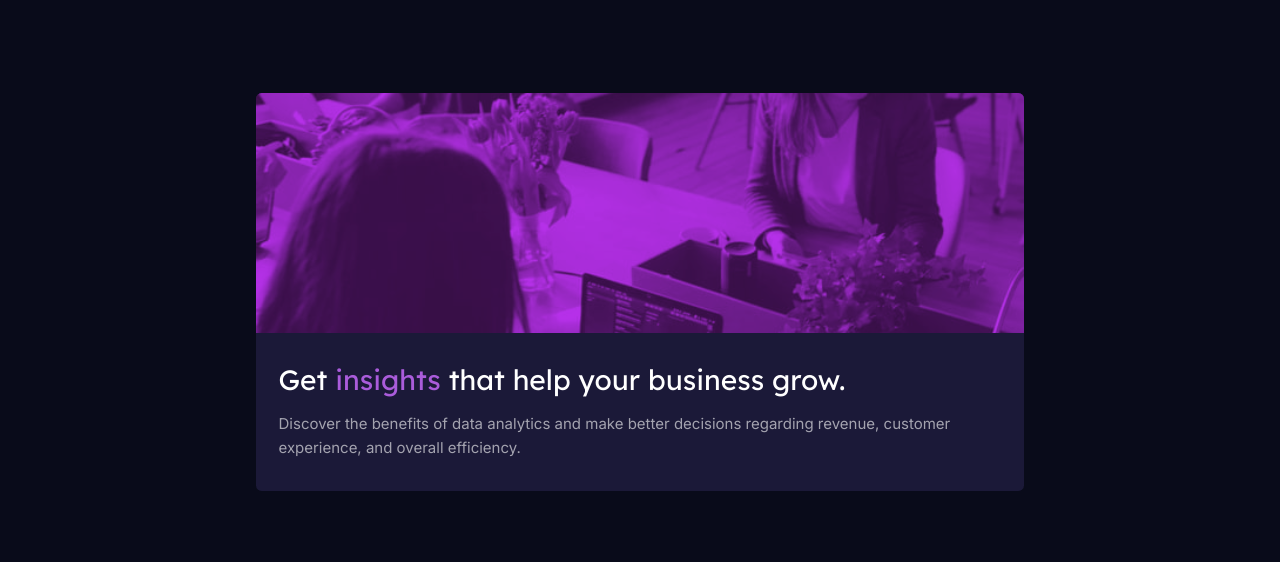
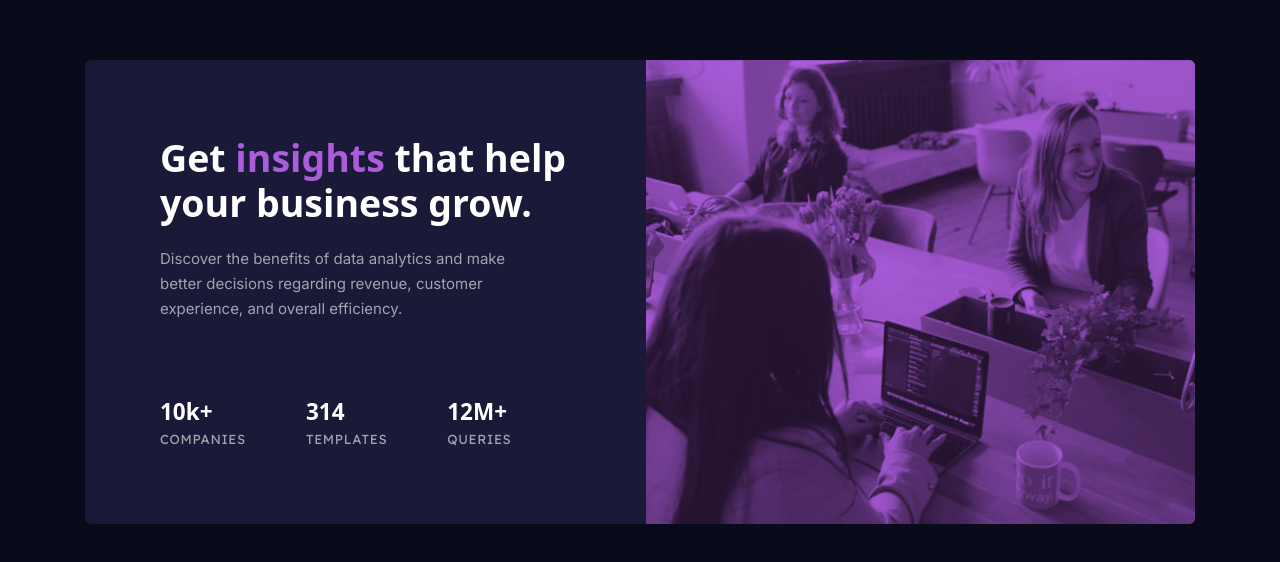
Before and after one commit to 0xShynn/frontendmentor-stats-preview-card-challenge, a React (Create React App) app: page / in a window 1280 px wide. Shown: the part 108-670 px from the top of the page. Built offline with nearby package versions, Linux system fonts and the light colour scheme.

Commit message:
updated: preview component styling

```diff
--- a/public/index.html
+++ b/public/index.html
@@ -2,7 +2,7 @@
 <html lang="en">
   <head>
     <meta charset="utf-8" />
-    <link rel="icon" href="%PUBLIC_URL%/favicon.ico" />
+    <link rel="icon" href="../src/assets/images/favicon-32x32.png" />
     <meta name="viewport" content="width=device-width, initial-scale=1" />
     <meta name="theme-color" content="#000000" />
     <meta
--- a/src/App.js
+++ b/src/App.js
@@ -3,7 +3,7 @@ import PreviewCard from './components/PreviewCard';
 
 function App() {
   return (
-    <div className="flex items-center justify-center min-h-screen p-8">
+    <div className="flex items-center justify-center min-h-screen px-8 py-20">
       <PreviewCard />
     </div>
   );
--- a/src/components/PreviewCard.jsx
+++ b/src/components/PreviewCard.jsx
@@ -1,23 +1,44 @@
 import React from 'react';
+
+const StatsItem = ({ subtitle, count }) => {
+  return (
+    <div className="mb-6 text-center text-white md:mr-16 md:mb-0">
+      <p className="mb-1 text-3xl font-bold md:text-2xl md:text-left">
+        {count}
+      </p>
+      <h3 className="text-sm tracking-wider uppercase font-title text-neutral-gray_2 md:text-sm">
+        {subtitle}
+      </h3>
+    </div>
+  );
+};
 
 function PreviewCard() {
   return (
-    <div className="overflow-hidden rounded-md bg-primary-darkblue md:flex-row-reverse md:max-w-screen-md">
+    <div className="flex flex-col overflow-hidden rounded-md bg-primary-darkblue md:flex-row-reverse md:w-1110">
       {/* Image header */}
-      <div className="relative">
-        <div className="absolute w-full h-full bg-primary-accent_2 bg-opacity-30" />
-        <div className="w-full h-64 bg-center bg-cover bg-image-header bg-primary-accent_2 bg-blend-multiply" />
+      <div className="relative w-full">
+        <div className="absolute w-full h-full bg-primary-accent bg-opacity-20" />
+        <div className="h-64 bg-center bg-cover md:h-full bg-img-header-mobile bg-primary-accent bg-blend-multiply md:bg-img-header-desktop" />
       </div>
+
       {/* Preview Card info */}
-      <div className="px-6 py-8">
-        <h1 className="mb-4 text-3xl text-center text-white font-title md:text-left">
-          Get <span className="text-primary-accent_1">insights</span> that help
+      <div className="px-6 py-8 md:p-20">
+        <h1 className="mb-4 text-3xl font-bold leading-10 text-center text-white md:text-left md:text-4.5xl md:mb-6">
+          Get <span className="text-primary-accent">insights</span> that help
           your business grow.
         </h1>
-        <h2 className="text-base leading-6.5 font-body text-neutral-gray_2 text-center md:text-left">
+
+        <h2 className="text-base leading-6.5 font-body text-neutral-gray_2 text-center md:text-left md:max-w-sm">
           Discover the benefits of data analytics and make better decisions
           regarding revenue, customer experience, and overall efficiency.
         </h2>
+        {/* Preview Card stats */}
+        <div className="flex flex-col mt-6 md:mt-20 md:flex-row">
+          <StatsItem subtitle="Companies" count="10k+" />
+          <StatsItem subtitle="Templates" count="314" />
+          <StatsItem subtitle="Queries" count="12M+" />
+        </div>
       </div>
     </div>
   );
--- a/src/index.css
+++ b/src/index.css
@@ -1,6 +1,10 @@
 @tailwind base;
 @tailwind components;
 @tailwind utilities;
+
+/* * {
+  border: 1px solid red;
+} */
 
 html,
 body {
--- a/tailwind.config.js
+++ b/tailwind.config.js
@@ -3,8 +3,19 @@ module.exports = {
   darkMode: false, // or 'media' or 'class'
   theme: {
     extend: {
+      width: {
+        560: '560px',
+        1110: '1110px',
+      },
+      maxWidth: () => ({
+        '6.5xl': '80rem',
+        1110: '1110px',
+      }),
       backgroundImage: () => ({
-        'image-header': "url('/src/assets/images/image-header-mobile.jpg')",
+        'img-header-mobile':
+          "url('/src/assets/images/image-header-mobile.jpg')",
+        'img-header-desktop':
+          "url('/src/assets/images/image-header-desktop.jpg')",
       }),
       lineHeight: {
         6.5: '1.65rem',
@@ -15,13 +26,13 @@ module.exports = {
       },
       fontSize: {
         '2.5xl': ['1.65rem', { lineHeight: '2rem' }],
+        '4.5xl': ['2.5rem', { lineHeight: '3rem' }],
       },
       colors: {
         primary: {
           verydarkblue: 'hsl(233, 47%, 7%)',
           darkblue: 'hsl(244, 38%, 16%)',
-          accent_1: 'hsl(277, 64%, 61%)',
-          accent_2: '#b531e9',
+          accent: 'hsl(277, 64%, 61%)',
         },
         neutral: {
           white: 'hsl(0, 0%, 100%)',
```
Also changed, not shown: public/logo192.png (deleted), public/logo512.png (deleted).
